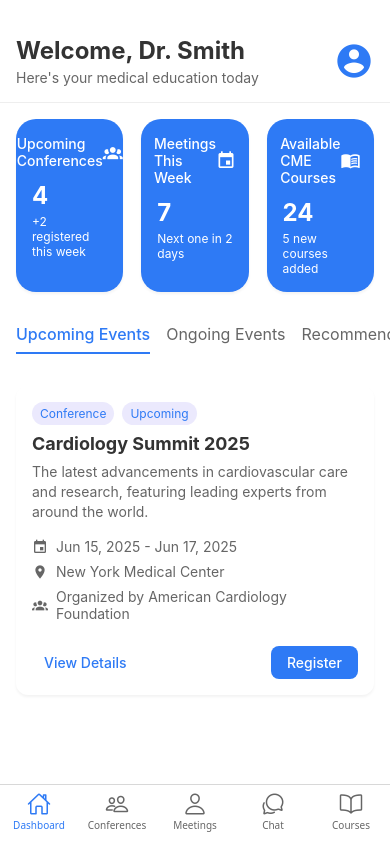
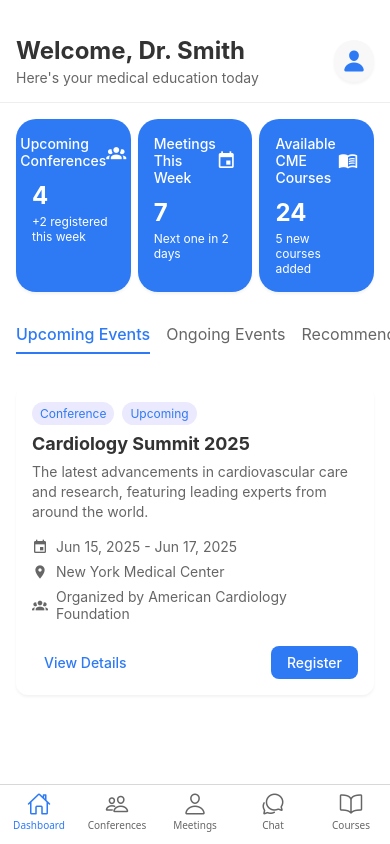
Before and after one commit to sahildevil/health, a React Native app: screen /MainApp in a window 390 px wide. Built offline with nearby package versions, Linux system fonts and the light colour scheme.

Commit message:
Minor Tweaks

```diff
--- a/src/screens/ConferencesScreen.jsx
+++ b/src/screens/ConferencesScreen.jsx
@@ -201,23 +201,24 @@ const ConferencesScreen = ({navigation}) => {
           <TextInput
             style={styles.searchInput}
             placeholder="Search events..."
+            placeholderTextColor="#999"
             value={searchQuery}
             onChangeText={setSearchQuery}
           />
         </View>
 
-        <TouchableOpacity style={styles.filterButton} onPress={() => {}}>
+        {/* <TouchableOpacity style={styles.filterButton} onPress={() => {}}>
           <Icon name="filter-variant" size={20} color="#2e7af5" />
           <Text style={styles.filterButtonText}>All Events</Text>
           <Icon name="chevron-down" size={16} color="#2e7af5" />
-        </TouchableOpacity>
+        </TouchableOpacity> */}
 
         <TouchableOpacity
           style={styles.datePickerButton}
           onPress={() => setShowDatePicker(!showDatePicker)}>
           <Icon name="calendar" size={20} color="#666" />
           <Text style={styles.datePickerText}>
-            {selectedDate || 'dd-mm-yyyy'}
+            {selectedDate || 'Seach by date'}
           </Text>
         </TouchableOpacity>
       </View>
@@ -271,6 +272,7 @@ const styles = StyleSheet.create({
   },
   header: {
     padding: 20,
+    paddingBottom: 0,
   },
   headerTitleContainer: {
     flexDirection: 'row',
--- a/src/screens/HomeScreen.jsx
+++ b/src/screens/HomeScreen.jsx
@@ -10,7 +10,7 @@ import {
   Platform,
 } from 'react-native';
 import Icon from 'react-native-vector-icons/MaterialCommunityIcons'
-import Feather from 'react-native-vector-icons/Feather';
+import Ionicons from 'react-native-vector-icons/Ionicons';
 
 const HomeScreen = ({navigation}) => {
   return (
@@ -22,9 +22,9 @@ const HomeScreen = ({navigation}) => {
         <Text style={styles.welcomeText}>Welcome, Dr. Smith</Text>
         <Text style={styles.subtitleText}>Here's your medical education today</Text>
         </View>
-        <View>
+        <View style={styles.profileIcon}>
           <TouchableOpacity onPress={() => navigation.navigate('Profile')}>
-            <Icon name="account-circle" size={40} color="#2e7af5" />
+           <Ionicons name="person" size={24} color={"#2e7af5"} />
           </TouchableOpacity>
         </View>
 
@@ -147,6 +147,16 @@ const styles = StyleSheet.create({
     justifyContent: 'space-between',
     alignItems: 'center',
   },
+  profileIcon: {
+    backgroundColor: '#f8f8f8',
+    borderRadius: 50,
+    padding: 8,
+    shadowColor: '#000',
+    shadowOffset: { width: 0, height: 2 },
+    shadowOpacity: 0.05,
+    shadowRadius: 3,
+    elevation: 2,
+  },
   welcomeText: {
     fontSize: 24,
     fontWeight: 'bold',
@@ -167,7 +177,7 @@ const styles = StyleSheet.create({
     padding: 16,
   },
   card: {
-    width: '30%',
+    width: '32%',
     backgroundColor: '#2e7af5',
     borderRadius: 20,
     padding: 16,
```
